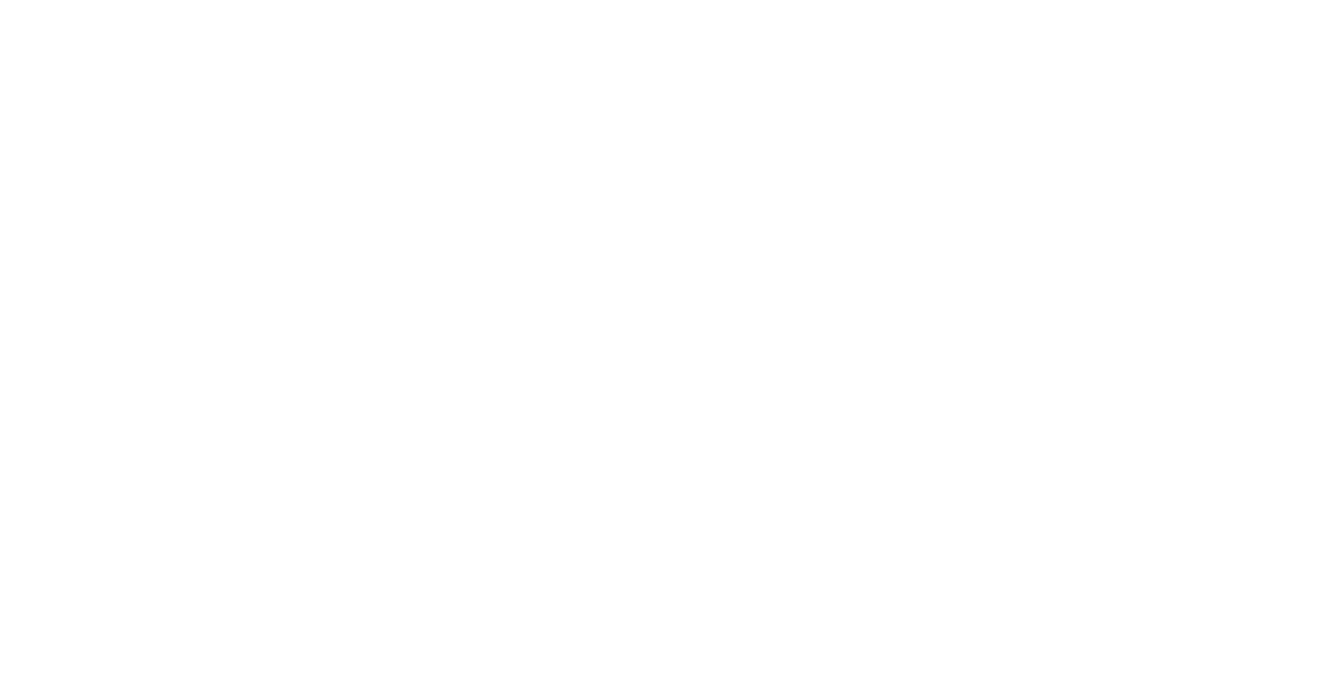
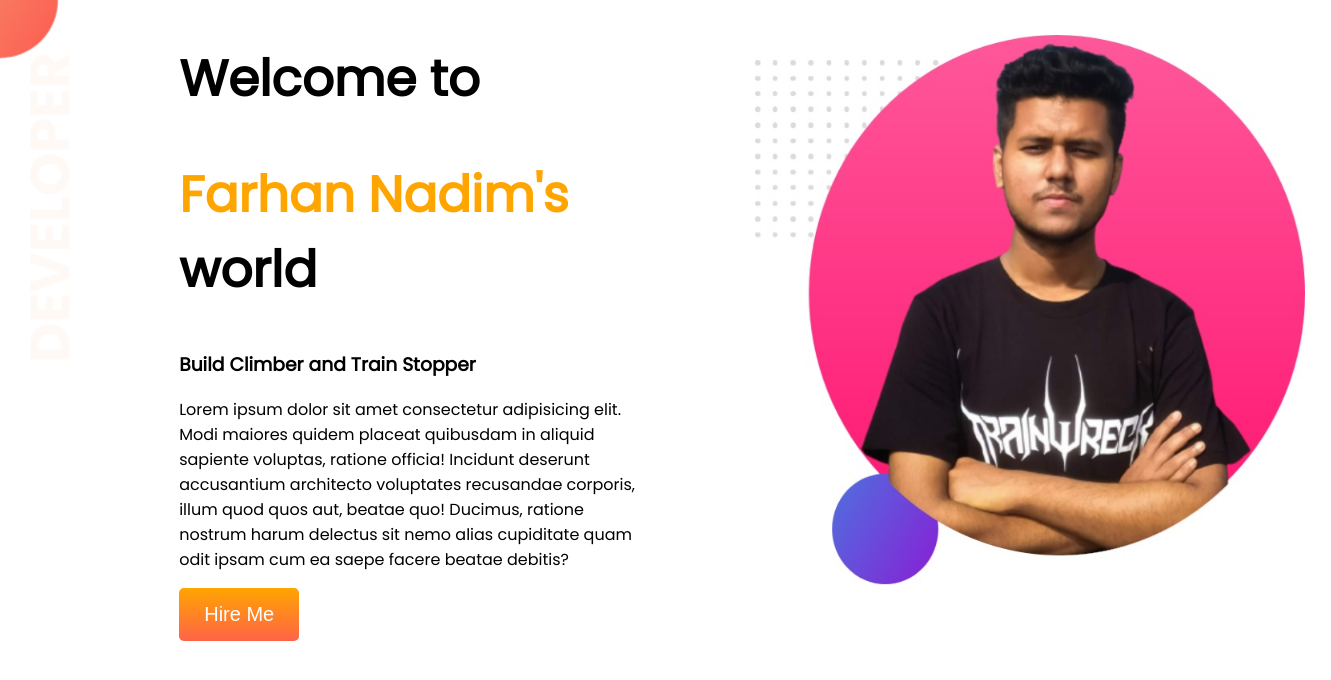
Before and after one commit to FarhanNadim12/developer-portfolio, a plain HTML site: page index.html in a window 1280 px wide. Shown: the whole page, 1331 px wide, since content can reach past the window. Drawn offline with Linux system fonts and the light colour scheme.

Commit message:
top banner added

```diff
--- a/index.html
+++ b/index.html
@@ -5,11 +5,24 @@
     <meta http-equiv="X-UA-Compatible" content="IE=edge">
     <meta name="viewport" content="width=device-width, initial-scale=1.0">
     <title>Farhan's Portfolio</title>
+    <link rel="preconnect" href="https://fonts.googleapis.com">
+    <link rel="preconnect" href="https://fonts.gstatic.com" crossorigin>
+    <link href="https://fonts.googleapis.com/css2?family=Poppins&display=swap" rel="stylesheet">
     <link rel="stylesheet" href="style.css">
 </head>
 <body>
+    <section id="top-content">
+        <div class="top-first">
+            <h1>Welcome to</h1>
+            <h1><span>Farhan Nadim's</span>  world</h1>
+            <h3>Build Climber and Train Stopper</h3>
+            <p>Lorem ipsum dolor sit amet consectetur adipisicing elit. Modi maiores quidem placeat quibusdam in aliquid sapiente voluptas, ratione officia! Incidunt deserunt accusantium architecto voluptates recusandae corporis, illum quod quos aut, beatae quo! Ducimus, ratione nostrum harum delectus sit nemo alias cupiditate quam odit ipsam cum ea saepe facere beatae debitis?</p>
+            <button>Hire Me</button>
+    </div>
+    <div class="top-second">
 
-
-
+        <img src="images/final2.jpg" alt="">
+    </div>
+</section>
 </body>
 </html>
--- a/style.css
+++ b/style.css
@@ -0,0 +1,44 @@
+body{
+    font-family: 'Poppins', sans-serif;
+    margin: 0;
+    padding: 0;
+}
+#top-content{
+    width: 90%;
+  margin: auto;
+  padding-left: 14%;
+  background-image: url("images/top-banner.png");
+  background-repeat: no-repeat;
+    display: flex;
+
+}
+h1{
+    font-size: 50px;
+}
+span{
+    color: orange;
+}
+button{
+    border-style: none;
+    background-image: linear-gradient(orange,tomato);
+    padding: 15px 25px;
+    font-size: 20px;
+    color:white;
+    cursor: pointer;
+    border-radius: 5px;
+
+
+}
+#top-content img{
+width: 550px;
+}
+.top-first{
+    width: 40%;
+
+    margin-right: 5%;
+}
+.top-second{
+    width: 40%;
+    margin-top: 3%;
+    margin-left: 5%;
+}
```
Also changed, not shown: images/dream-bg.png (added), images/exp-bg.png (added), images/final1.jpg (added), images/final2.jpg (added), images/jhankar.png (added), images/jhankar2.png (added), images/my-bg.png (added), images/my-bg2.png (added), images/my3.png (added), images/my4.png (added), images/top-banner.png (added).
